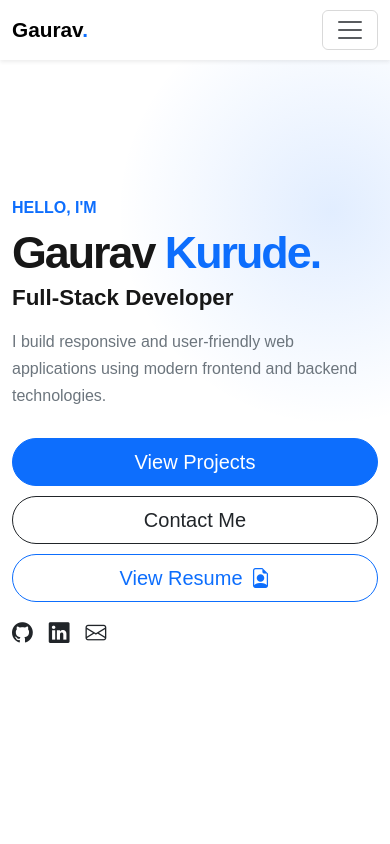
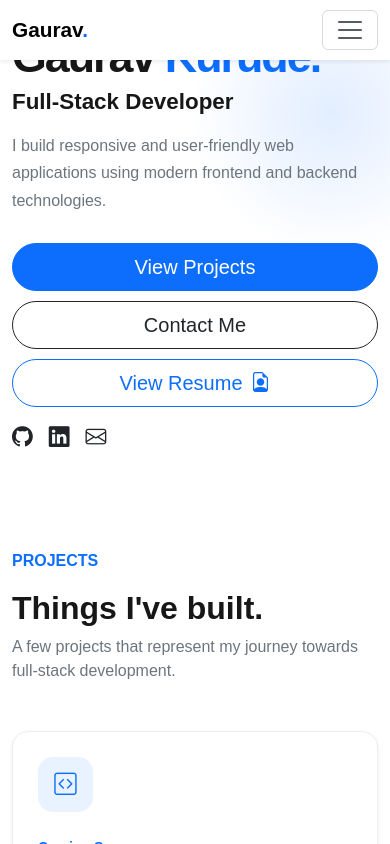
Before and after one commit to Gaurav-Kurude/Gaurav-Kurude, a React (Vite) app: page / in a window 390 px wide. Shown: the top 844 px of the page. Built offline with nearby package versions, Linux system fonts and the light colour scheme.

Commit message:
gaurav-portfolio

```diff
--- a/src/App.css
+++ b/src/App.css
@@ -221,7 +221,7 @@ body {
 
   /* Hero section takes at least 80% of mobile screen height */
   .hero-section .min-vh-100 {
-    min-height: 100vh !important;
+    min-height: 40vh !important;
   }
 
   .hero-section h1 {
```
